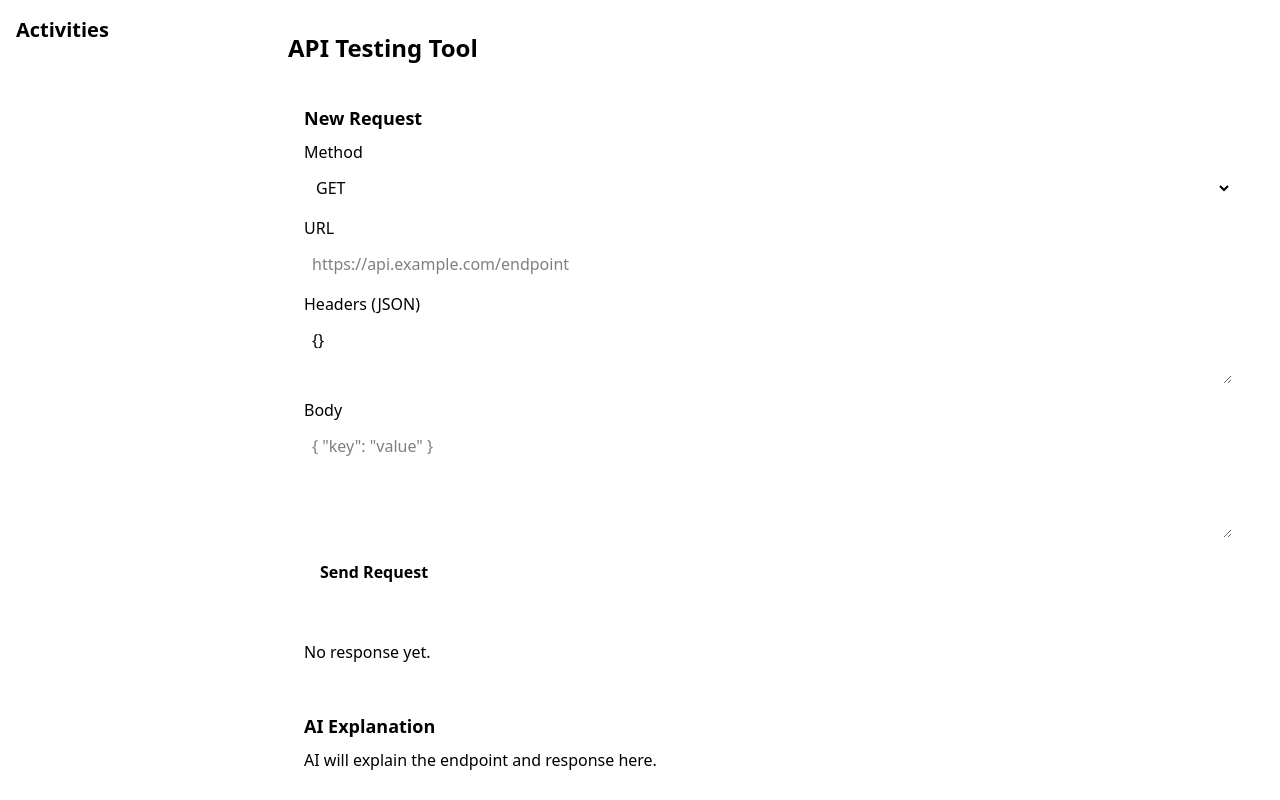
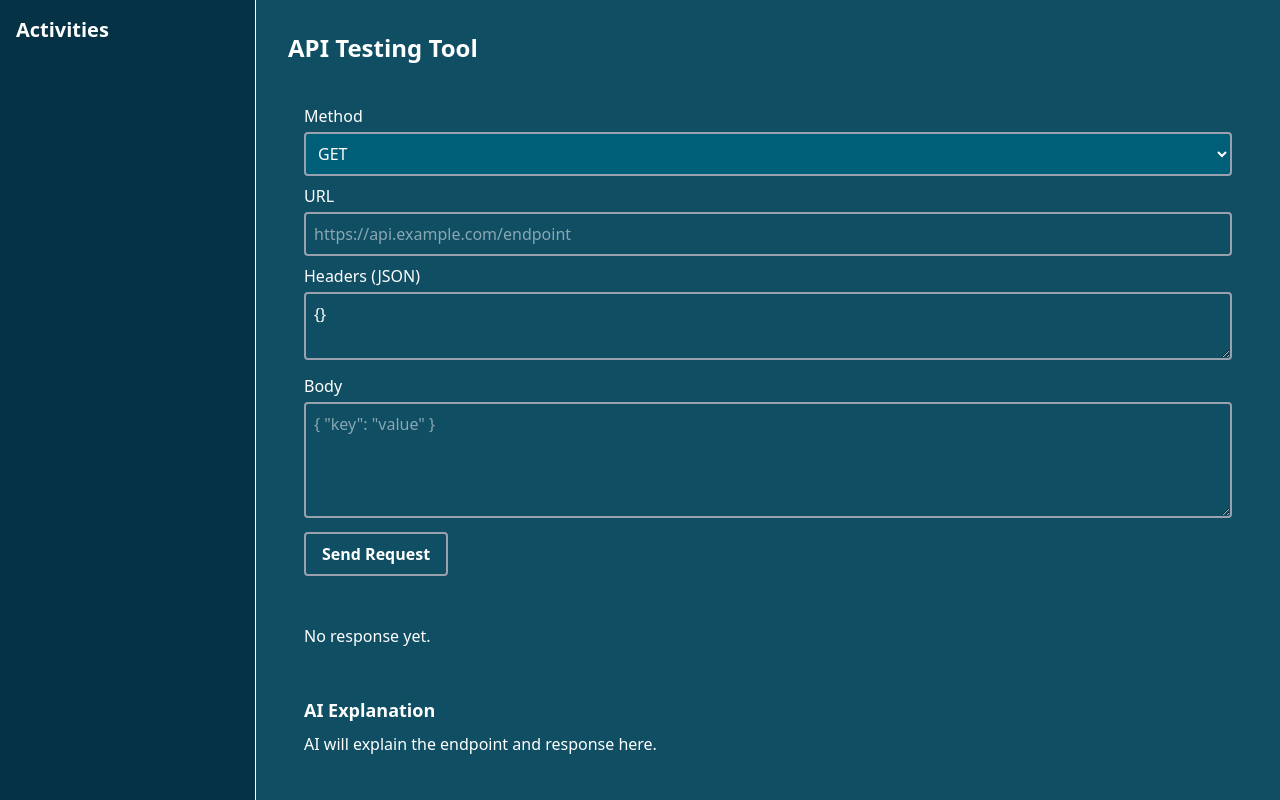
Before and after one commit to Clasherzz/CallSensei, a React (Vite) app: page / in a window 1280 px wide. Built offline with nearby package versions, Linux system fonts and the light colour scheme.

Commit message:
Latest UI changes

```diff
--- a/src/App.tsx
+++ b/src/App.tsx
@@ -1,5 +1,7 @@
 import React, { useState } from "react";
-import ActivityList from "./components/ActivityList";
+import Sidebar from "./components/Sidebar";
+import AIExplanation from "./components/AIExplanation";
+
 import RequestForm from "./components/RequestForm";
 import ResponseViewer from "./components/ResponseViewer";
 import { useSelector, useDispatch } from "react-redux";
@@ -41,20 +43,13 @@ const App: React.FC = () => {
   };
 
   return (
-    <div className="flex h-screen bg-darkblue w-screen">
-      {/* Sidebar */}
-      <aside className="w-64 bg-darkblue-light p-4">
-        <ActivityList onSelect={setSelectedId} selectedId={selectedId} />
-      </aside>
-      {/* Main Panel */}
+    <div className="flex h-screen bg-cyan-900 w-screen">
+      <Sidebar onSelect={setSelectedId} selectedId={selectedId} />
       <main className="flex-1 p-8 overflow-auto">
         <h1 className="text-2xl font-bold mb-6">API Testing Tool</h1>
         <RequestForm onSubmit={handleRequestSubmit} />
         <ResponseViewer />
-        <div className="bg-darkblue-light p-4 rounded mt-4">
-          <h3 className="text-lg font-semibold mb-2">AI Explanation</h3>
-          <p className="text-accent whitespace-pre-line">{aiExplanation || "AI will explain the endpoint and response here."}</p>
-        </div>
+        <AIExplanation explanation={aiExplanation} />
       </main>
     </div>
   );
--- /dev/null
+++ b/src/components/AIExplanation.tsx
@@ -0,0 +1,16 @@
+import React from "react";
+
+interface AIExplanationProps {
+  explanation: string;
+}
+
+const AIExplanation: React.FC<AIExplanationProps> = ({ explanation }) => (
+  <div className="bg-darkblue-light p-4 rounded mt-4">
+    <h3 className="text-lg font-semibold mb-2">AI Explanation</h3>
+    <p className="text-accent whitespace-pre-line">
+      {explanation || "AI will explain the endpoint and response here."}
+    </p>
+  </div>
+);
+
+export default AIExplanation;
--- a/src/components/ActivityList.tsx
+++ b/src/components/ActivityList.tsx
@@ -1,4 +1,4 @@
-import React from "react";
+import React, { useState, useEffect, useRef } from "react";
 import { useSelector, useDispatch } from "react-redux";
 import type { RootState } from "../state/store";
 import { duplicateRequest, deleteRequest } from "../state/activitiesSlice";
@@ -11,19 +11,78 @@ interface ActivityListProps {
 const ActivityList: React.FC<ActivityListProps> = ({ onSelect, selectedId }) => {
     const activities = useSelector((state: RootState) => state.activities.activities);
     const dispatch = useDispatch();
+    const [menuOpenId, setMenuOpenId] = useState<string | null>(null);
+    const menuRef = useRef<HTMLDivElement | null>(null);
+
+    useEffect(() => {
+        if (!menuOpenId) return;
+        function handleClickOutside(event: MouseEvent) {
+            if (
+                menuRef.current &&
+                !menuRef.current.contains(event.target as Node)
+            ) {
+                setMenuOpenId(null);
+            }
+        }
+        document.addEventListener("mousedown", handleClickOutside);
+        return () => {
+            document.removeEventListener("mousedown", handleClickOutside);
+        };
+    }, [menuOpenId]);
 
     return (
         <div>
             <h2 className="text-xl font-bold mb-4 text-accent">Activities</h2>
             <ul>
                 {activities.map((a) => (
-                    <li key={a.id} className={`mb-2 p-2 rounded cursor-pointer ${selectedId === a.id ? 'bg-accent text-darkblue' : 'bg-darkblue'}`}
-                        onClick={() => onSelect(a.id)}>
-                        <div className="flex justify-between items-center">
-                            <span>{a.name || a.url || a.id}</span>
-                            <div className="space-x-2">
-                                <button className="text-xs px-2 py-1 bg-darkblue-light rounded" onClick={e => { e.stopPropagation(); dispatch(duplicateRequest(a.id)); }}>Duplicate</button>
-                                <button className="text-xs px-2 py-1 bg-red-600 rounded" onClick={e => { e.stopPropagation(); dispatch(deleteRequest(a.id)); }}>Delete</button>
+                    <li
+                        key={a.id}
+                        className={`mb-1 rounded cursor-pointer ${selectedId === a.id ? 'bg-accent text-white' : 'bg-cyan-900'}`}
+                        onClick={() => onSelect(a.id)}
+                    >
+                        <div className="flex flex-col items-start">
+                            <span
+                                className="block font-medium text-sm truncate max-w-full px-1"
+                                title={a.name || a.url || a.id}
+                            >
+                                {a.name || a.url || a.id}
+                            </span>
+                            <div className="relative w-full flex justify-end">
+                                <button
+                                    className="text-white text-xl px-2 py-1 rounded hover:bg-darkblue-light"
+                                    onClick={e => {
+                                        e.stopPropagation();
+                                        setMenuOpenId(menuOpenId === a.id ? null : a.id);
+                                    }}
+                                >
+                                    &#8230; {/* Unicode for horizontal ellipsis */}
+                                </button>
+                                {menuOpenId === a.id && (
+                                    <div
+                                        ref={menuRef}
+                                        className="absolute z-10 mt-2 w-28 right-0 bg-cyan-900 rounded shadow-lg border border-gray-200"
+                                        onClick={e => e.stopPropagation()}
+                                    >
+                                        <button
+                                            className="block w-full text-left px-4 py-2 text-sm hover:bg-cyan-800"
+                                            onClick={() => {
+                                                dispatch(duplicateRequest(a.id));
+                                                setMenuOpenId(null);
+                                            }}
+                                        >
+                                            Duplicate
+                                        </button>
+                                        <button
+                                            className="block w-full text-left px-4 py-2 text-sm text-red-600 hover:bg-cyan-800"
+                                            onClick={() => {
+                                                dispatch(deleteRequest(a.id));
+                                                setMenuOpenId(null);
+                                            }}
+                                        >
+                                            Delete
+                                        </button>
+                                    </div>
+                                )}
                             </div>
                         </div>
                     </li>
--- a/src/components/RequestForm.tsx
+++ b/src/components/RequestForm.tsx
@@ -27,26 +27,41 @@ const RequestForm: React.FC<{ onSubmit?: (data: any) => void }> = ({ onSubmit })
 
     return (
         <form className="bg-darkblue-light p-4 rounded mb-4" onSubmit={handleSubmit}>
-            <h3 className="text-lg font-semibold mb-2">New Request</h3>
             <div className="mb-2">
                 <label className="block mb-1">Method</label>
-                <select value={method} onChange={e => setMethod(e.target.value)} className="bg-darkblue p-2 rounded w-full">
+                <select
+                    value={method}
+                    onChange={e => setMethod(e.target.value)}
+                    className="bg-cyan-800 p-2 rounded-sm w-full border-2 border-gray-400 text-white"
+                >
                     {methods.map(m => <option key={m} value={m}>{m}</option>)}
                 </select>
             </div>
             <div className="mb-2">
                 <label className="block mb-1">URL</label>
-                <input type="text" value={url} onChange={e => setUrl(e.target.value)} className="bg-darkblue p-2 rounded w-full" placeholder="https://api.example.com/endpoint" />
+                <input
+                    type="text"
+                    value={url}
+                    onChange={e => setUrl(e.target.value)}
+                    className=" p-2 rounded-sm w-full border-2 border-gray-400 text-white"
+                    placeholder="https://api.example.com/endpoint"
+                />
             </div>
             <div className="mb-2">
                 <label className="block mb-1">Headers (JSON)</label>
-                <textarea value={headers} onChange={e => setHeaders(e.target.value)} className="bg-darkblue p-2 rounded w-full" rows={2} placeholder='{"Authorization": "Bearer ..."}' />
+                <textarea
+                    value={headers}
+                    onChange={e => setHeaders(e.target.value)}
+                    className="bg-darkblue p-2 rounded-sm w-full border-2 border-gray-400 text-white"
+                    rows={2}
+                    placeholder='{"Authorization": "Bearer ..."}'
+                />
             </div>
             <div className="mb-2">
                 <label className="block mb-1">Body</label>
-                <textarea value={body} onChange={e => setBody(e.target.value)} className="bg-darkblue p-2 rounded w-full" rows={4} placeholder="{ &quot;key&quot;: &quot;value&quot; }" />
+                <textarea value={body} onChange={e => setBody(e.target.value)} className="bg-darkblue p-2 rounded-sm w-full  border-2 border-gray-400 text-white" rows={4} placeholder="{ &quot;key&quot;: &quot;value&quot; }" />
             </div>
-            <button type="submit" className="bg-accent text-darkblue font-bold px-4 py-2 rounded">Send Request</button>
+            <button type="submit" className="bg-accent text-white font-bold px-4 py-2 rounded-sm border-2 border-gray-400 hover:bg-cyan-950">Send Request</button>
         </form>
     );
 };
--- /dev/null
+++ b/src/components/Sidebar.tsx
@@ -0,0 +1,16 @@
+// callsensei/src/components/Sidebar.tsx
+import React from "react";
+import ActivityList from "./ActivityList";
+
+interface SidebarProps {
+    onSelect: (id: string) => void;
+    selectedId: string | null;
+}
+
+const Sidebar: React.FC<SidebarProps> = ({ onSelect, selectedId }) => (
+    <aside className="w-64 bg-cyan-950 p-4 border-r-1 border-b-cyan-600">
+        <ActivityList onSelect={onSelect} selectedId={selectedId} />
+    </aside>
+);
+
+export default Sidebar;
--- a/src/index.css
+++ b/src/index.css
@@ -75,3 +75,9 @@ body {
 } */
 
 @import "tailwindcss";
+
+@layer base {
+  body {
+    @apply bg-[#0b0c10] text-white;
+  }
+}
```
